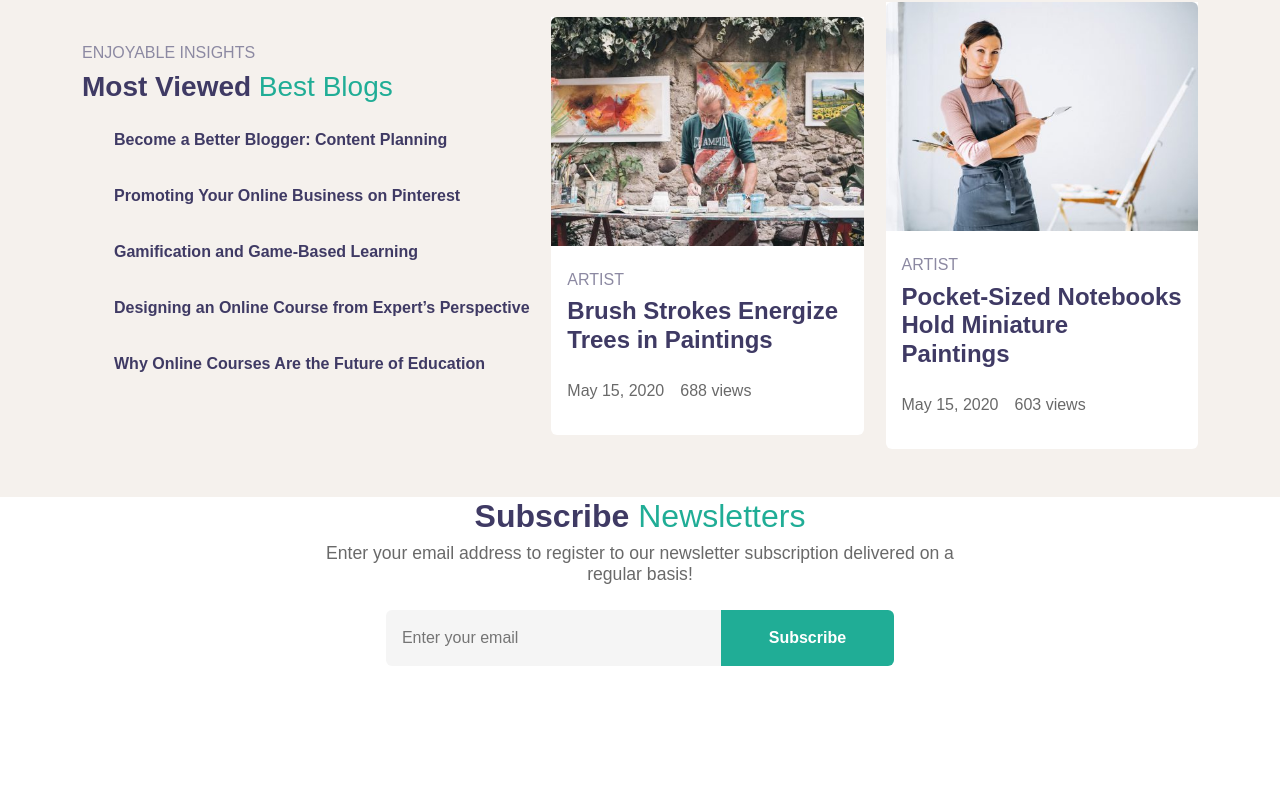
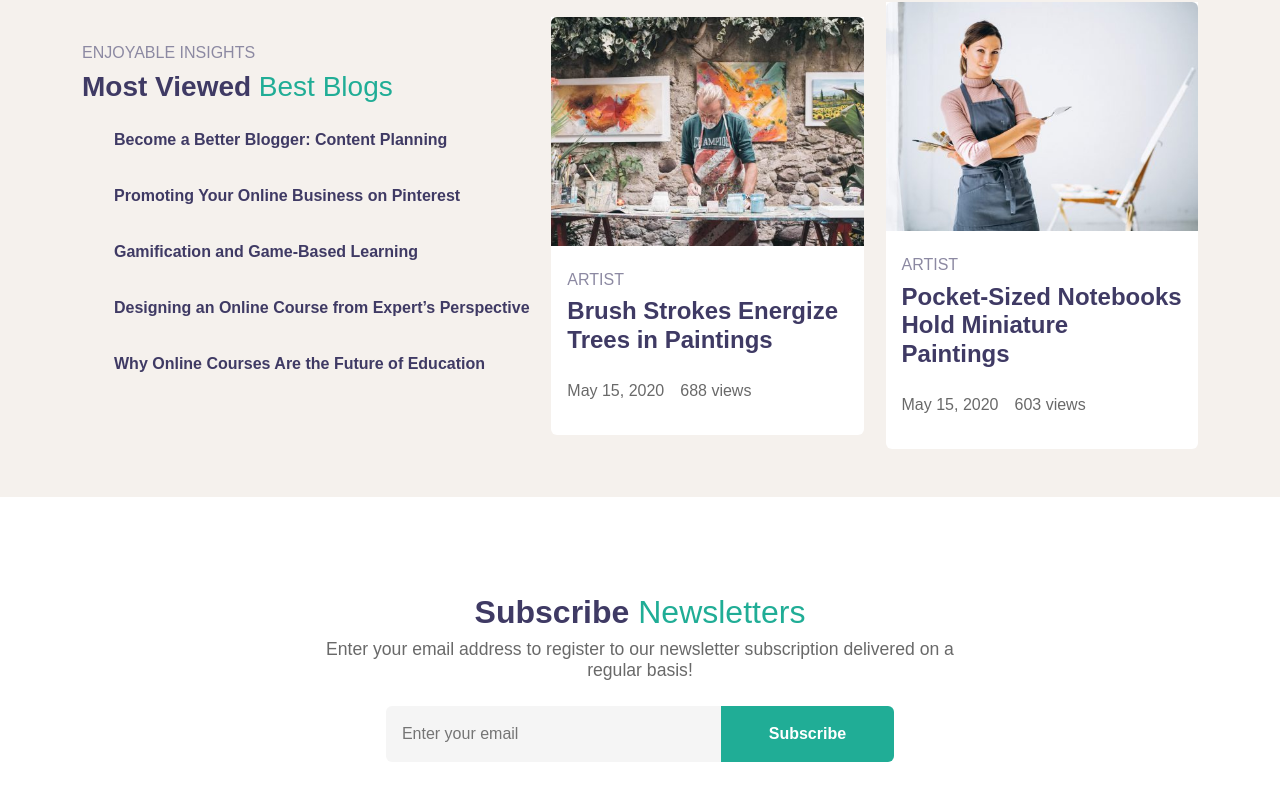
Before and after one commit to marcocareddu/proj-html-vuejs, a Vue app: page / in a window 1280 px wide. Shown: the part 4208-5008 px from the top of the page. Before the commit the page ends 4890 px from the top, so only its background shows below. Built offline with nearby package versions, Linux system fonts and the light colour scheme.

Commit message:
VUE SubscribeSection - Added spacing

```diff
--- a/src/components/SubscribeSection.vue
+++ b/src/components/SubscribeSection.vue
@@ -8,9 +8,9 @@ export default {
 
 <template>
     <div class="subscribe-section">
-        <div class="container text-center">
+        <div class="container text-center py-5">
 
-            <div class="mini-container">
+            <div class="mini-container py-5">
                 <h2 class="fw-bolder">Subscribe <span class="fw-normal">Newsletters</span></h2>
                 <h5>Enter your email address to register to our newsletter subscription
                     delivered on a regular basis!</h5>
```
